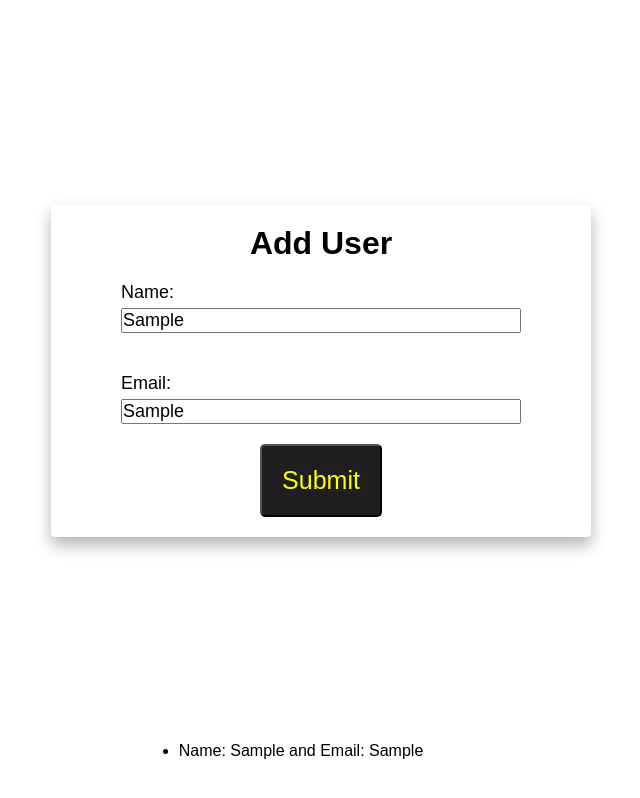
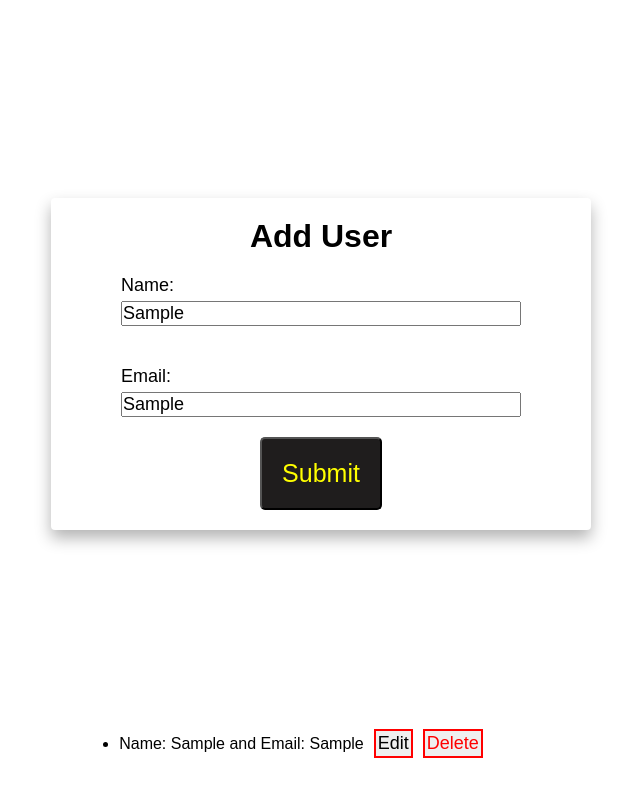
Before and after one commit to Anonymous655/form, a plain HTML site: page form/index.html in a window 1280 px wide. Both pictures are taken after typing "Sample", "Sample" into the empty fields and a click on the input "Submit". Shown: the whole page, without its empty margins (339-979 px from the left). Drawn offline with Linux system fonts and the light colour scheme.

Commit message:
added edit and delete feature

```diff
--- a/form/index.js
+++ b/form/index.js
@@ -3,8 +3,8 @@ const btn = document.querySelector(".btn");
 const myForm = document.getElementById("my-form");
 const users = document.querySelector(".ul");
 
+
 document.addEventListener("DOMContentLoaded", () => {
-  console.log("vscodghbe");
   var keys = Object.keys(localStorage);
   let i = keys.length;
   let stringified;
@@ -20,15 +20,14 @@ document.addEventListener("DOMContentLoaded", () => {
 
 btn.addEventListener("click", (e) => {
   e.preventDefault();
-  const name = document.getElementById("name").value;
-  const email = document.getElementById("email").value;
+  let name = document.getElementById("name").value;
+  let email = document.getElementById("email").value;
   btn.style.color = "red";
   if (email.length > 0 && name.length > 0) {
-    const obj = {
+    var obj = {
       name: name,
       email: email,
     };
-    console.log(obj);
     localStorage.setItem("user" + email, JSON.stringify(obj));
     addThings(obj);
   }
@@ -40,12 +39,51 @@ function addThings(Objectt) {
     document.createTextNode(`Name: ${Objectt.name} and Email: ${Objectt.email}`)
   );
   users.appendChild(li);
+  let eb = document.createElement('input');
+  eb.type = 'button';
+  eb.id = 'edit'
+  eb.value = 'Edit'
+  li.appendChild(eb)
+  eb.style.margin = "2px"
+  eb.style.marginLeft = "10px"
+  eb.style.border = "2px solid red"
+  eb.style.padding = "2px"
+  eb.addEventListener('click', () => {
+    document.getElementById("name").value = Objectt.name;
+    document.getElementById("email").value = Objectt.email;
+
+    li.remove();
+  })
+
+
+
+// delete button
+   const db = document.createElement("input")
+   db.value = "Delete";
+   db.type = "Button";
+   db.id = "delete"
+   li.appendChild(db)
+   db.style.border = "2px solid red"
+   db.style.color = "red"
+   db.style.padding = "2px"
+   db.style.marginLeft = "8px"
+   db.addEventListener('click', () => {
+    localStorage.removeItem(`user${Objectt.email}`)
+
+    li.remove();
+   })
 }
+
+
+
+
+
 
 btn.addEventListener("mouseover", (e) => {
   e.preventDefault();
   btn.style.padding = "20px";
 });
+
 btn.addEventListener("mouseout", (e) => {
   e.preventDefault();
   btn.style.color = "yellow";
--- a/form/style.css
+++ b/form/style.css
@@ -51,16 +51,7 @@ input{
     border-radius: 5px;
     padding: 2px;
 }
-.h33{
-    margin: auto;
-    padding: 10px;
-    bottom: 4px;
-}
-.h34{
-    margin: auto;
-    padding: 10px;
-    bottom: 4px;
-}
+
 .output{
     bottom: 40px;
     padding: 100px;
```
